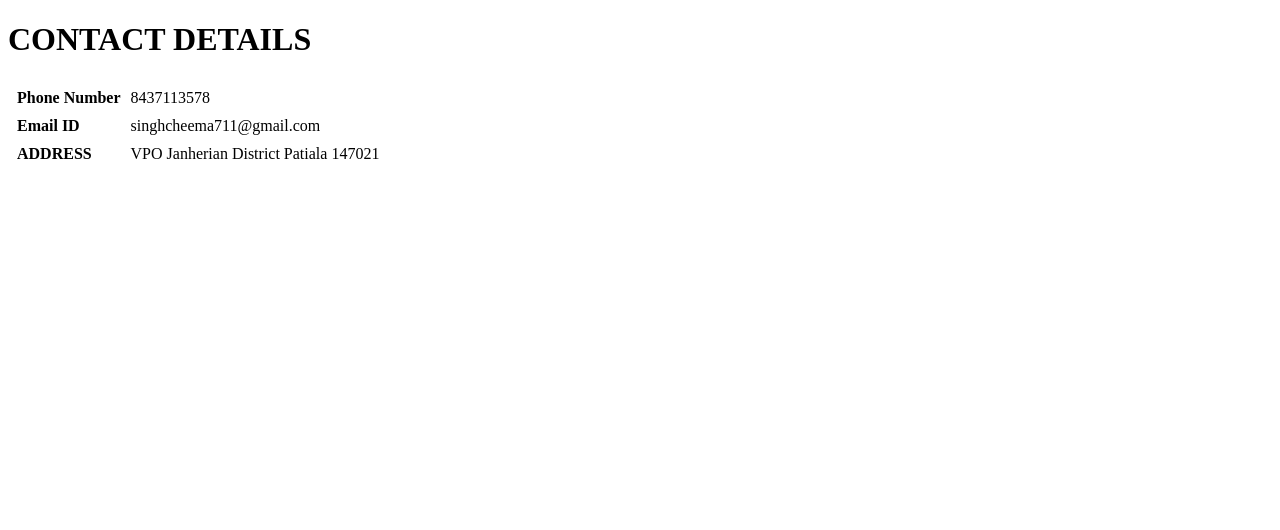
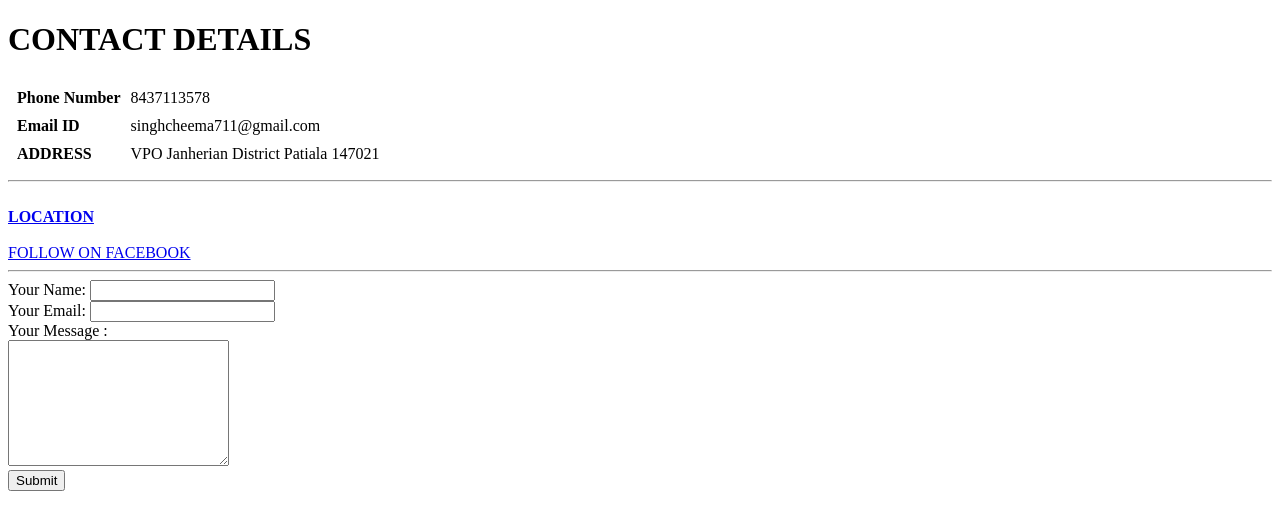
Before and after one commit to singh711/cv, a plain HTML site: page CONTACT DETAILS.html in a window 1280 px wide. Drawn offline with Linux system fonts and the light colour scheme.

Commit message:
Update CONTACT DETAILS.html

```diff
--- a/CONTACT DETAILS.html
+++ b/CONTACT DETAILS.html
@@ -22,3 +22,23 @@
       <td>VPO Janherian District Patiala 147021</td>
     </tr>
   </table>
+     <hr>
+  <br>
+  <a href="https://www.google.co.in/maps/place/Janherian,+Punjab+147021/@30.4046024,76.4843338,14z/data=!4m5!3m4!1s0x390fd8629e177d69:0xcb298c1371b6c9d3!8m2!3d30.415681!4d76.4700472"> <strong>LOCATION</strong>  </a>
+<br> <br>
+ <a href="https://www.facebook.com/profile.php?id=100005309200394">FOLLOW ON FACEBOOK</a>
+ <hr>
+ <form  action="mailto:singhcheema711@gmail.com" method="post" enctype="text/plain" >
+   <label >Your Name:</label>
+   <input type="text" name="Your Name:" value="">
+    <br>
+   <label>Your Email:</label>
+   <input type="email" name="Your Email:" ><br>
+   <label>Your Message :</label> <br>
+<textarea name="Your Message" rows="8" cols="25"></textarea>
+<br>
+ <input type="submit" name=""
+ </form>
+</body>
+
+</html>
```
